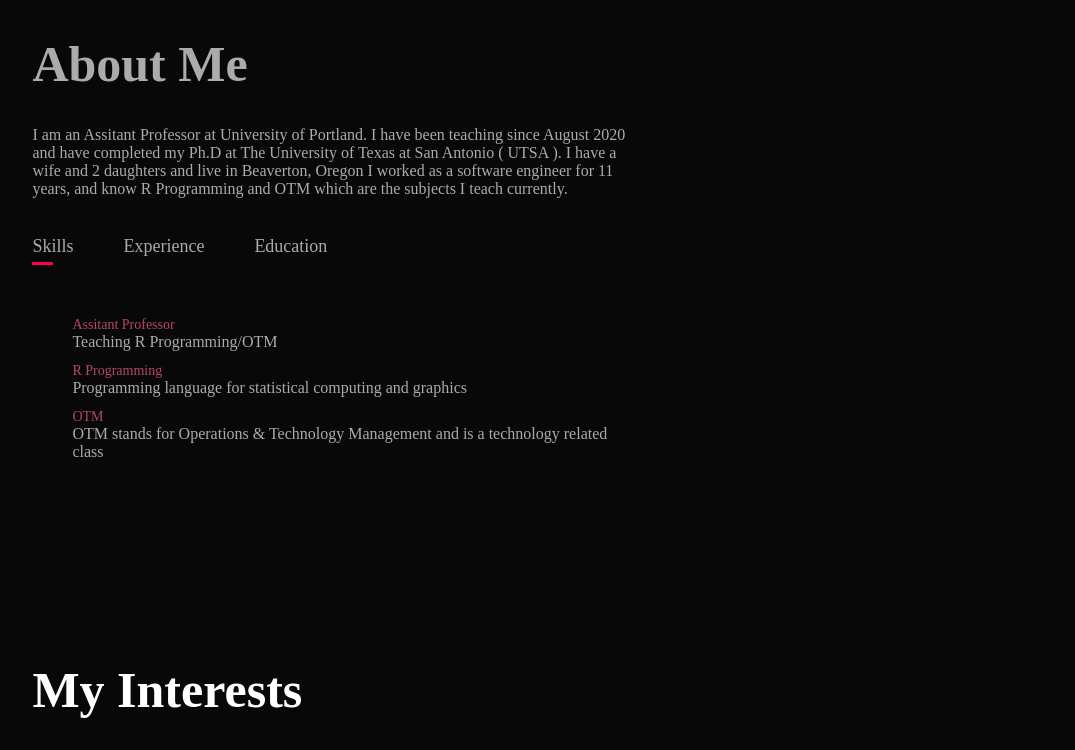
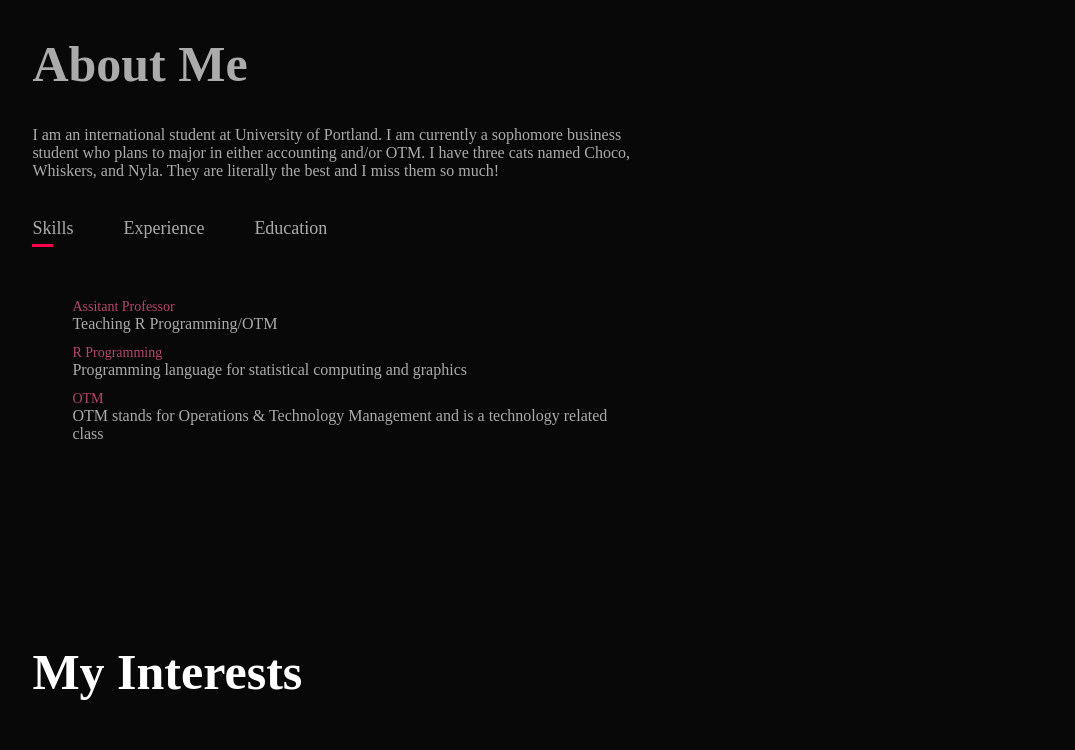
Before and after one commit to rbiukoto/rbiukoto.github.io, a plain HTML site: page index.html in a window 1280 px wide. Shown: the part 1421-2171 px from the top of the page, without its empty margins (102-1177 px from the left). Drawn offline with Linux system fonts and the light colour scheme.

Commit message:
Update index.html
changed about me

```diff
--- a/index.html
+++ b/index.html
@@ -36,9 +36,8 @@
             </div>
             <div class="about-col-2">
                 <h1 class="sub-title" style="font-size: 50px">About Me</h1>
-                <p>I am an Assitant Professor at University of Portland. I have been teaching since August 2020 and have
-                    completed my Ph.D at The University of Texas at San Antonio ( UTSA ). I have a wife and 2 daughters and live in Beaverton, Oregon
-                    I worked as a software engineer for 11 years, and know R Programming and OTM which are the subjects I teach currently.</p>
+                <p>I am an international student at University of Portland. I am currently a sophomore business student who plans to major in either
+		accounting and/or OTM. I have three cats named Choco, Whiskers, and Nyla. They are literally the best and I miss them so much!</p>
 
                 <div class="tab-titles">
                     <p class="tab-links active-link" onclick="opentab('skills')">Skills</p>
```
